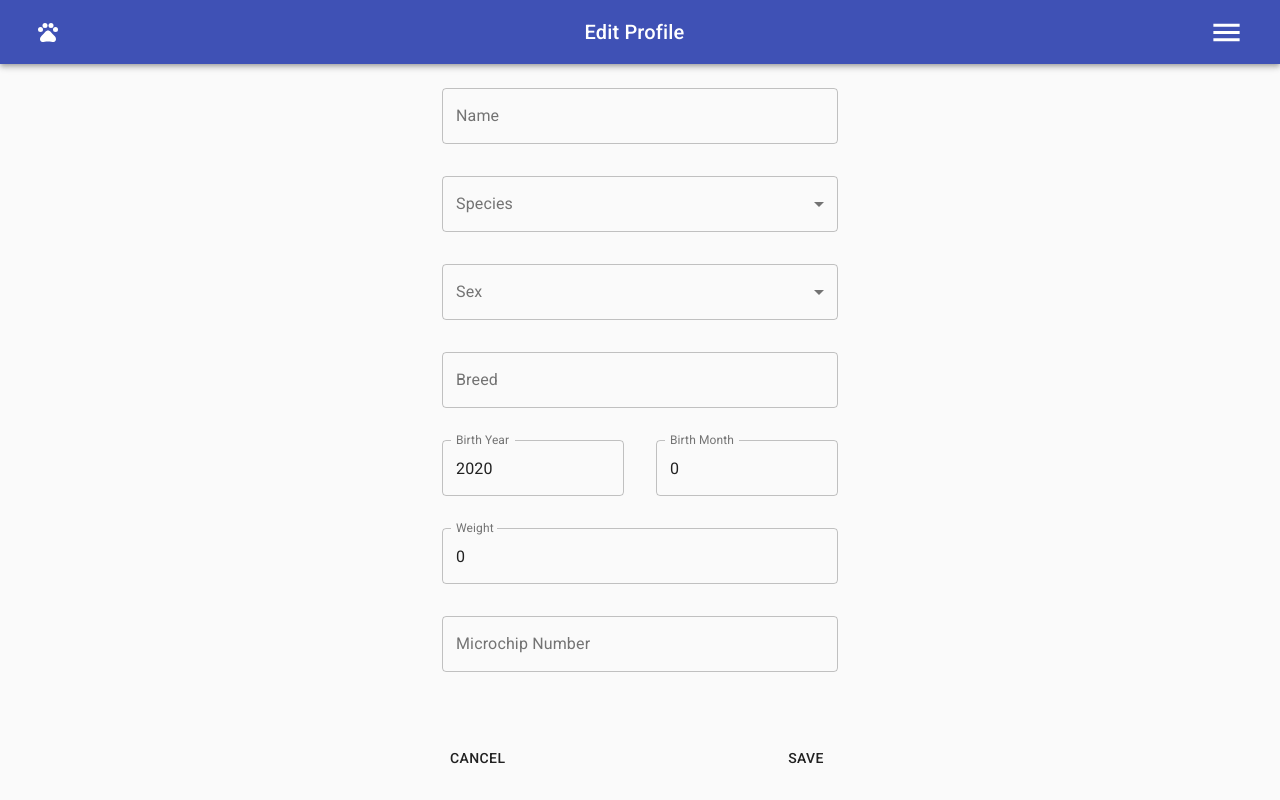
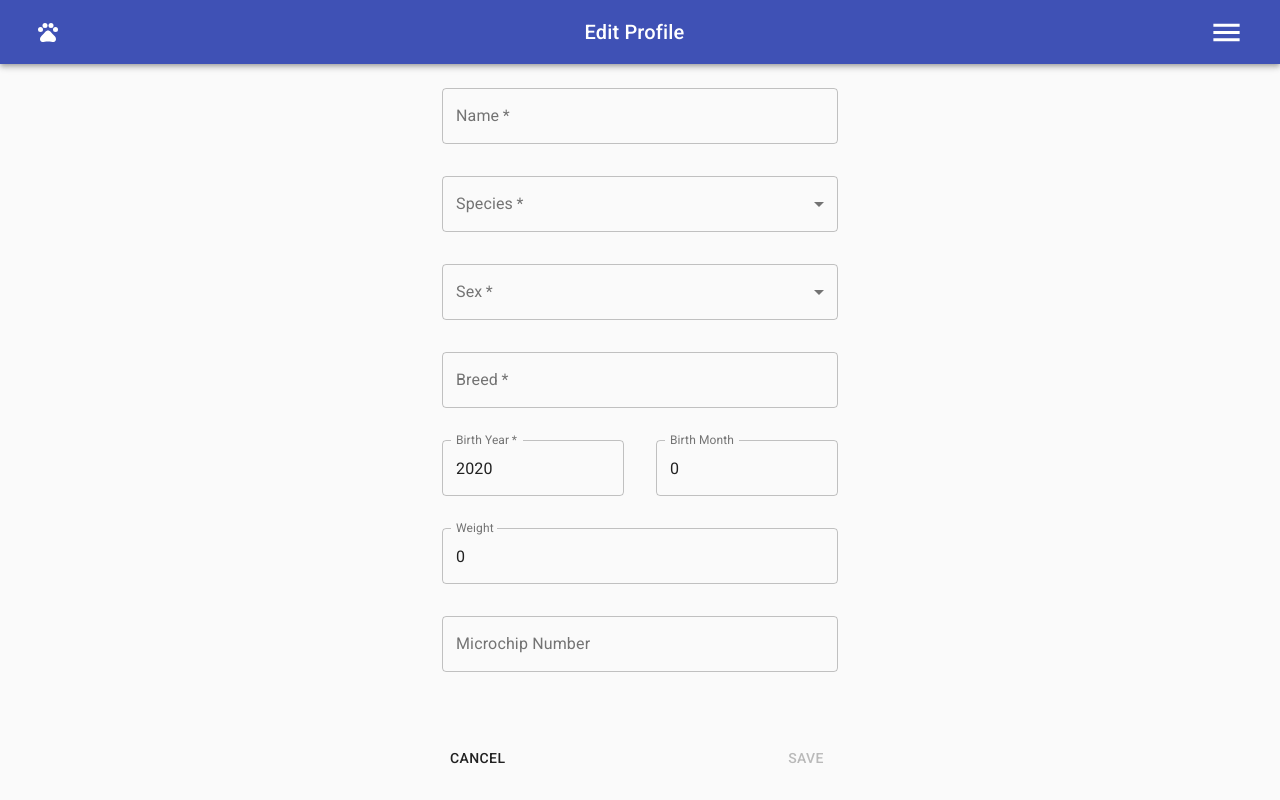
Before and after one commit to Sebsterio/animalysis, a React (Create React App) app in the folder client/: page /add-profile in a window 1280 px wide. Built offline with nearby package versions, Linux system fonts and the light colour scheme.

Commit message:
set required fields and disable "submit" if form not complete

```diff
--- /dev/null
+++ b/client/src/components/Form/Form-utils.js
@@ -0,0 +1,13 @@
+/*******************************************************
+ * Check for unfilled fields and return negated result (for efficiency)
+ * @param fields - data used for Form field prop
+ * @param state - object that controls the form
+ ********************************************************/
+
+export const isFormFilled = (fields, state) =>
+	!fields.some((field) => {
+		const [type, name, config] = field;
+		if (type === "group") return !isFormFilled(config.fields, state);
+		if (config && config.req) return state[name] === undefined;
+		return false;
+	});
--- a/client/src/components/Form/Form.jsx
+++ b/client/src/components/Form/Form.jsx
@@ -39,7 +39,7 @@ export const Form = ({ fields, state, setState, layout }) => {
 	return (
 		<div className={clx.stack}>
 			{fields.map(([type, name, config]) => {
-				const { label, options, fields, layout, min, max } = config
+				const { label, options, req, fields, layout, min, max } = config
 					? config
 					: {};
 
@@ -48,6 +48,7 @@ export const Form = ({ fields, state, setState, layout }) => {
 				const inputProps = {
 					key,
 					name,
+					required: !!req || null,
 					label: label || name,
 					onChange: handleChange,
 					variant: "outlined",
--- a/client/src/components/Form/index.js
+++ b/client/src/components/Form/index.js
@@ -1 +1,2 @@
 export * from "./Form";
+export * from "./Form-utils";
--- /dev/null
+++ b/client/src/pages/AddOrEditProfile/AddOrEditPet-form-data.js
@@ -0,0 +1,26 @@
+import { getCurrentYear } from "utils/date";
+
+// Aux
+const req = true;
+
+// Age form section
+const max = getCurrentYear();
+const birthYearConfig = { label: "Birth Year", min: 1995, max, req };
+const birthMonthConfig = { label: "Birth Month", min: 1, max: 12 };
+const birthDateConfig = {
+	layout: "row",
+	fields: [
+		["number", "birthYear", birthYearConfig],
+		["number", "birthMonth", birthMonthConfig],
+	],
+};
+
+export const formFields = [
+	["text", "name", { req }],
+	["select", "species", { options: ["canine", "feline"], req }],
+	["select", "sex", { options: ["male", "female"], req }],
+	["text", "breed", { req }],
+	["group", "birthDate", birthDateConfig],
+	["number", "weight", { max: 100 }],
+	["text", "microchip", { label: "Microchip number" }],
+];
--- a/client/src/pages/AddOrEditProfile/AddOrEditProfile.jsx
+++ b/client/src/pages/AddOrEditProfile/AddOrEditProfile.jsx
@@ -1,14 +1,18 @@
 import React, { useState } from "react";
+import { Redirect } from "react-router-dom";
 import { makeStyles } from "@material-ui/core/styles";
-import { Redirect } from "react-router-dom";
+
 import { Container } from "@material-ui/core";
-import { Form } from "components/Form";
+import { Form, isFormFilled } from "components/Form";
 import { Nav } from "components/Nav";
 
+import { getCurrentYear } from "utils/date";
+import { formFields } from "./AddOrEditPet-form-data";
+
 /*******************************************************
- * URL match:
+ * Routing:
  * /edit-profile/real-pet -- init form with pet data
- * /edit-profile/typo     -- redirect to /add-profile
+ * /edit-profile/typo     -- redirect to /not-found
  * /add-profile           -- init empty form
  ********************************************************/
 
@@ -23,8 +27,6 @@ const useStyles = makeStyles((theme) => ({
 		marginTop: theme.spacing(4),
 	},
 }));
-
-const getCurrentYear = () => 2020;
 
 const defaultPet = {
 	birthYear: getCurrentYear(),
@@ -64,39 +66,16 @@ export const AddOrEditProfile = ({
 
 	if (name && !matchedPet) return <Redirect to="/not-found" />;
 
-	const birthDateSectionConfig = {
-		layout: "row",
-		fields: [
-			[
-				"number",
-				"birthYear",
-				{ label: "Birth Year", min: 1995, max: getCurrentYear() },
-			],
-			["number", "birthMonth", { label: "Birth Month", min: 1, max: 12 }],
-		],
-	};
-
 	return (
 		<Container maxWidth="xs" className={clx.page}>
-			<Form
-				state={pet}
-				setState={setPet}
-				fields={[
-					["text", "name"],
-					["select", "species", { options: ["canine", "feline"] }],
-					["select", "sex", { options: ["male", "female"] }],
-					["text", "breed"],
-					["group", "birthDate", birthDateSectionConfig],
-					["number", "weight", { max: 100 }],
-					["text", "microchip", { label: "Microchip number" }],
-				]}
-			/>
+			<Form state={pet} setState={setPet} fields={formFields} />
 			<div className={clx.footer}>
 				<Nav
 					textLeft="Cancel"
 					onClickLeft={closeForm}
 					textRight="Save"
 					onClickRight={submitForm}
+					disabledRight={!isFormFilled(formFields, pet)}
 					noArrows
 				/>
 			</div>
--- a/client/src/redux/pets/pets-reducer.js
+++ b/client/src/redux/pets/pets-reducer.js
@@ -53,7 +53,6 @@ const reportsReducer = (state = INITIAL_STATE, action) => {
 
 		case $.MODIFY_PET: {
 			const { id, data } = action.payload;
-			console.log({ id, data });
 			return makeModifiedPet(state, id, (pet) => ({ ...pet, ...data }));
 		}
 
--- a/client/src/utils/date.js
+++ b/client/src/utils/date.js
@@ -13,3 +13,5 @@ export const getAge = (month, year) => {
 	const monthDiff = dateNow.getMonth() + 1 - month;
 	return dateNow.getFullYear() - year - (monthDiff < 0 ? 1 : 0);
 };
+
+export const getCurrentYear = () => new Date().getFullYear();
```
